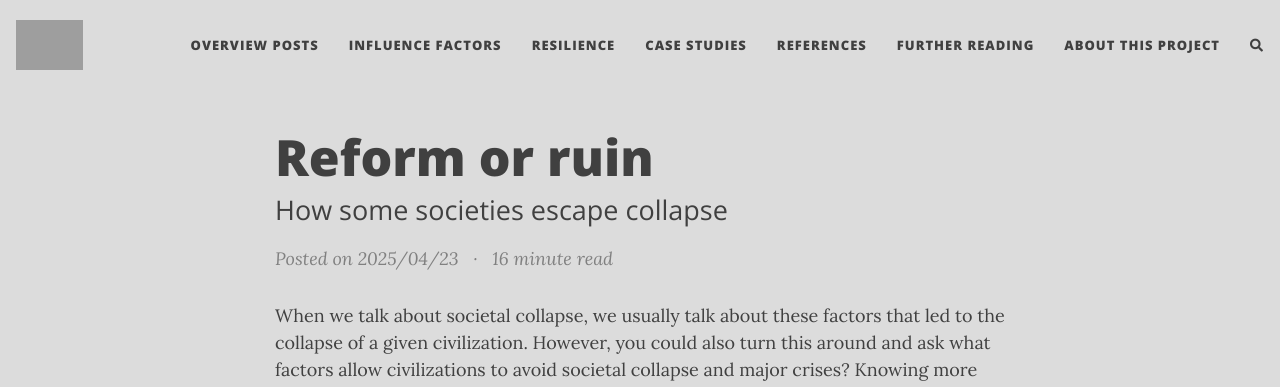
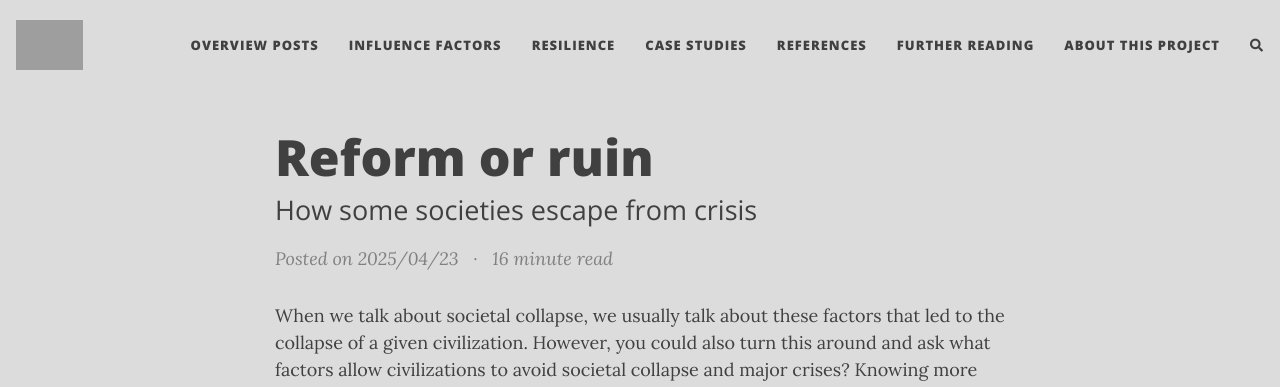
Before and after one commit to florianjehn/Societal_Collapse, a Jekyll site: the page built from _posts/2025-04-23-crisis_averted.md, in a window 1280 px wide and 900 px high. Shown: the top 387 px of the window. Built offline with Jekyll 4.4.1, drawn with Linux system fonts in a browser that asks for light colours; nearby versions of some CDN libraries; comment, search, counter and statistics services are not loaded; grey boxes are pictures that could not be loaded.

Commit message:
Update 2025-04-23-crisis_averted.md

```diff
--- a/_posts/2025-04-23-crisis_averted.md
+++ b/_posts/2025-04-23-crisis_averted.md
@@ -1,7 +1,7 @@
 ---
 layout: post
 title: Reform or ruin
-subtitle: How some societies escape collapse
+subtitle: How some societies escape from crisis
 tags: [Resilience, General Preparation]
 comments: true
 readtime: true
```
